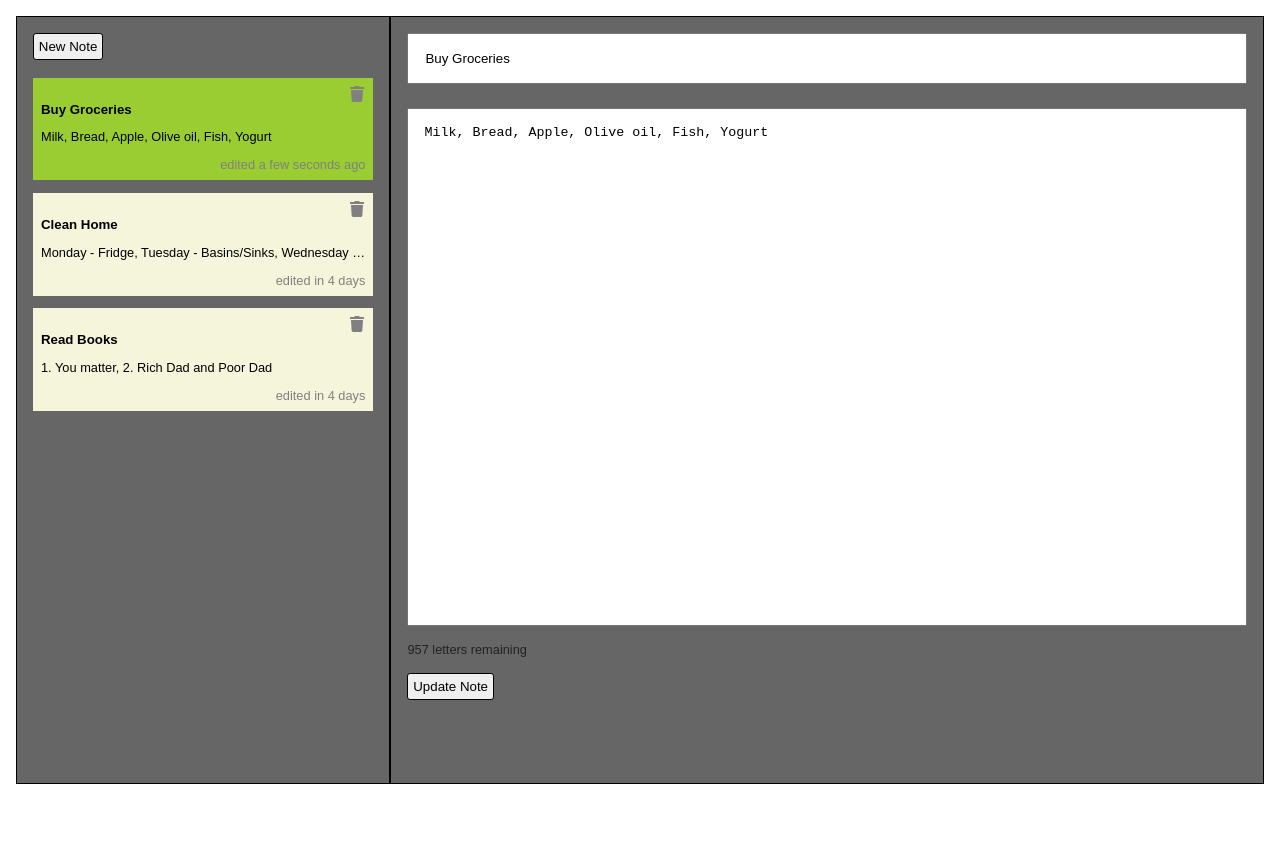
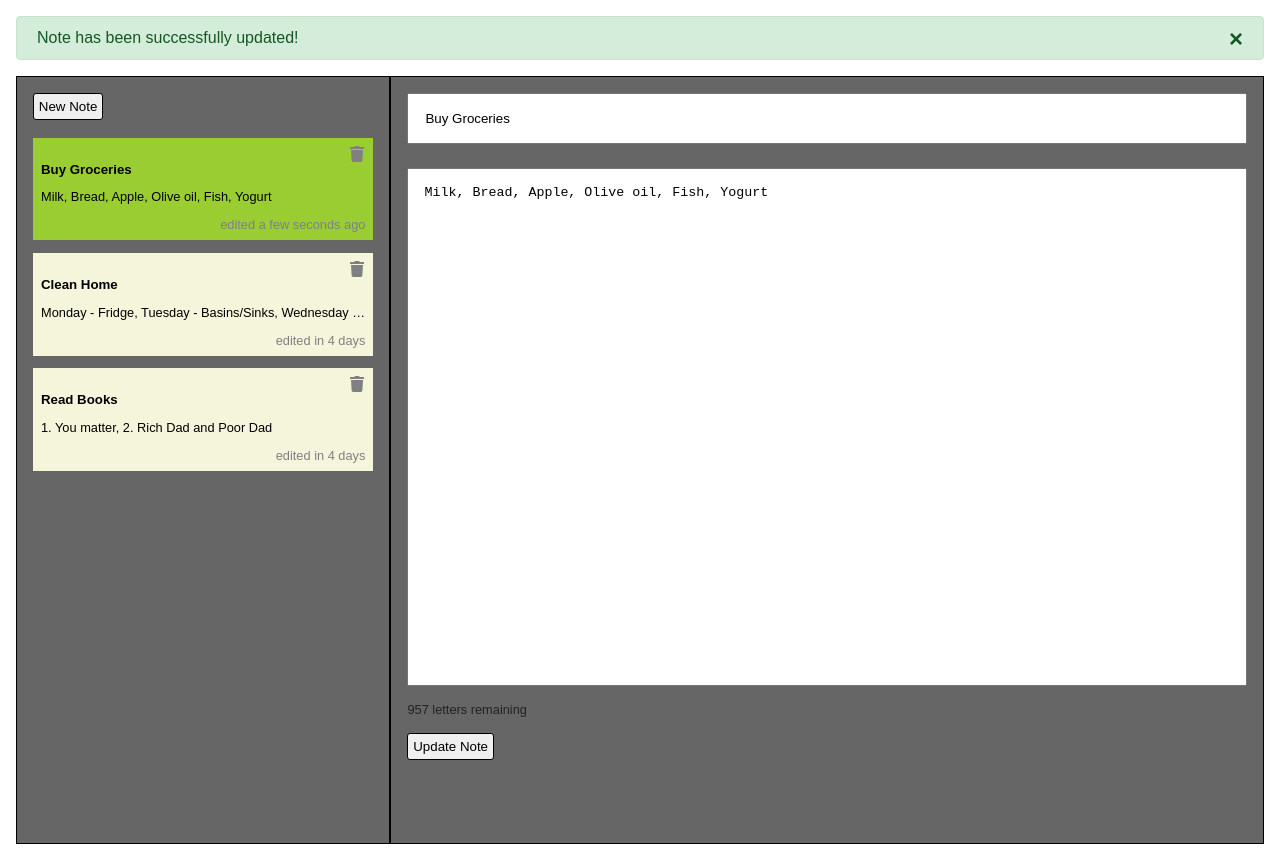
Before and after one commit to ManishaMuskan/react-notes-app, a React (Create React App) app: page / in a window 1280 px wide. Both pictures are taken after a click on the button "Update Note". Before the commit the page ends 800 px from the top, so only its background shows below. Built offline with nearby package versions, Linux system fonts and the light colour scheme.

Commit message:
Alert component added and implemented by passing props, fn refactored

```diff
--- a/src/App.css
+++ b/src/App.css
@@ -70,7 +70,7 @@
 }
 
 .notes-details-preview.active {
-  background: yellowgreen;
+	background: yellowgreen;
 }
 
 .notes-details-preview .notes-header {
@@ -84,7 +84,7 @@
 
 .notes-details-preview .notes-content h5 {
 	margin: 0;
-  text-transform: capitalize;
+	text-transform: capitalize;
 }
 
 .notes-details-preview .notes-content p {
@@ -100,3 +100,89 @@
 	text-align: right;
 	display: block;
 }
+
+/* ==================Alert=================== */
+/* The alert message box */
+.alert {
+	position: relative;
+	padding: 0.75rem 1.25rem;
+	margin-bottom: 1rem;
+	border: 1px solid transparent;
+	border-radius: 0.25rem;
+}
+
+.light {
+	color: #818182;
+	background-color: #fefefe;
+	border-color: #fdfdfe;
+}
+
+.dark {
+	color: #1b1e21;
+	background-color: #d6d8d9;
+	border-color: #c6c8ca;
+}
+
+.error {
+	color: #842029;
+	background-color: #f8d7da;
+	border-color: #f5c2c7;
+}
+
+.success {
+	color: #155724;
+	background-color: #d4edda;
+	border-color: #c3e6cb;
+}
+
+.danger {
+	color: #721c24;
+	background-color: #f8d7da;
+	border-color: #f5c6cb;
+}
+
+.warning {
+	color: #856404;
+	background-color: #fff3cd;
+	border-color: #ffeeba;
+}
+
+.primary {
+	color: #004085;
+	background-color: #cce5ff;
+	border-color: #b8daff;
+}
+
+.secondary {
+	color: #383d41;
+	background-color: #e2e3e5;
+	border-color: #d6d8db;
+}
+
+.info {
+	color: #0c5460;
+	background-color: #d1ecf1;
+	border-color: #bee5eb;
+}
+
+/* The close button */
+.closebtn {
+	position: absolute;
+	top: 0;
+	right: 0;
+	padding: 0.5rem 1.25rem;
+	color: inherit;
+	font-weight: bold;
+	font-size: 24px;
+	cursor: pointer;
+	transition: 0.3s;
+}
+
+/* When moving the mouse over the close button */
+.closebtn:hover {
+	color: black;
+}
+
+.hide {
+	display: none;
+}
--- a/src/App.js
+++ b/src/App.js
@@ -2,10 +2,14 @@ import { v4 as uuid } from "uuid";
 import { useState } from "react";
 
 import "./App.css";
+import NOTES from "./seeds/notes";
 import NoteEditor from "./components/notes/note_editor";
 import NotesList from "./components/notes/notes_list";
+import Alert from "./components/common_utils/alert/alert";
+import AppConstants from "./constants/app_constants";
 
 function App() {
+	// Note CRUD
 	const blankNote = {
 		id: uuid(),
 		title: "",
@@ -13,30 +17,7 @@ function App() {
 		createdDate: "",
 		lastModified: "",
 	};
-	const n = [
-		{
-			id: uuid(),
-			title: "Buy Groceries",
-			body: "Milk, Bread, Apple, Olive oil, Fish, Yogurt",
-			createdDate: 1654901504510,
-			lastModified: 1654901504510,
-		},
-		{
-			id: uuid(),
-			title: "Clean Home",
-			body: "Monday - Fridge, Tuesday - Basins/Sinks, Wednesday - Bedsheets",
-			createdDate: 1654901528228,
-			lastModified: 1654901528228,
-		},
-		{
-			id: uuid(),
-			title: "Read books",
-			body: "1. You matter, 2. Rich Dad and Poor Dad",
-			createdDate: 1654901551005,
-			lastModified: 1654901551005,
-		},
-	];
-	const [notes, setNotes] = useState(n);
+	const [notes, setNotes] = useState(NOTES);
 	const [activeNote, setActiveNote] = useState(
 		!notes.length ? blankNote : notes[0]
 	);
@@ -49,13 +30,9 @@ function App() {
 
 	const activateNote = (note) => {
 		setActiveNote(note);
-		setTimeout(() => {
-			console.log(activeNote);
-		}, 1000);
 	};
 
 	const addNote = (note) => {
-		if (note.title.trim() || note.body.trim()) {
 		// the spread operator to create copy and unshift to insert an item in the beginning
 		let newNotes = [...notes];
 		newNotes.unshift(note);
@@ -63,9 +40,6 @@ function App() {
 
 		// Set the newly created note as active note
 		setActiveNote(note);
-		} else {
-			console.log("Blank note cannot be added!!");
-		}
 	};
 
 	const deleteNote = (noteId) => {
@@ -73,7 +47,7 @@ function App() {
 			let newNotes = notes.filter((note) => noteId !== note.id);
 			setNotes(newNotes);
 
-			// todo: Look at how to do change state of activeNote with notes array
+			// todo: Look at how to do change state of activeNote with notes array, setState is asynchronous operation and setting notes[0] before setting the state of notes array
 			if (!newNotes.length) {
 				setActiveNote(blankNote);
 			} else {
@@ -95,9 +69,39 @@ function App() {
 		}
 	};
 
+	// Alert
+	const [alert, setAlert] = useState(null);
+
+	const showAlert = (alertObject) => {
+		const defaultProps = {
+			alertType: "primary",
+			classes: "",
+			style: null,
+			floatingTime: AppConstants.ALERT_FLOATING_TIME,
+			position: "top right",
+			message: "",
+		};
+
+		setAlert({ ...defaultProps, ...alertObject });
+		setTimeout(
+			() => {
+				dismissAlert();
+			},
+			alertObject.floatingTime
+				? alertObject.floatingTime
+				: AppConstants.ALERT_FLOATING_TIME
+		);
+	};
+
+	const dismissAlert = () => {
+		setAlert(null);
+	};
+
 	return (
 		<div className='App'>
 			{/* <p>Space for alert, need to be in fixed position</p> */}
+			<Alert alert={alert} dismissAlert={dismissAlert}></Alert>
+
 			<div className='notes-container'>
 				<div className='notes-sidebar'>
 					{/* <NotesMenu /> */}
@@ -121,6 +125,7 @@ function App() {
 						activeNote={activeNote}
 						handleDeleteNote={deleteNote}
 						handleUpdatenote={updateNote}
+						showAlert={showAlert}
 					/>
 				</div>
 				<div className='notes-main'>
@@ -129,6 +134,7 @@ function App() {
 						handleAddNote={addNote}
 						handleUpdateNote={updateNote}
 						activeNote={activeNote}
+						showAlert={showAlert}
 					/>
 				</div>
 			</div>
--- a/src/components/common_utils/alert/alert.js
+++ b/src/components/common_utils/alert/alert.js
@@ -0,0 +1,35 @@
+const Alert = (props) => {
+	console.log(props);
+	const { alert, dismissAlert } = props;
+	// const { alertType, classes, style, floatingTime, position, message } = alert;
+	const setPosition = () => {
+		let newPosition = alert.position.split(" ");
+		return {
+			...alert.style,
+			[newPosition[0]]: 0,
+			[newPosition[1]]: 0,
+		};
+	};
+
+	return (
+		props.alert && (
+			<div
+				className={`alert ${alert.alertType} ${alert.classes}`}
+				style={setPosition()}
+			>
+				<span className='closebtn' onClick={dismissAlert}>
+					&times;
+				</span>
+				{alert.message}
+			</div>
+		)
+	);
+};
+
+// type - info, success, error, warning
+// floatingtime? - default time to dismiss itself
+// show the children inside
+// position? - top left, top right, bottom right, bottom left, if not provided - default - bottom right
+// onClose button to dismiss the alert
+
+export default Alert;
--- a/src/components/notes/note_editor.js
+++ b/src/components/notes/note_editor.js
@@ -1,4 +1,4 @@
-import AppConstants from "../constants/app_constants";
+import AppConstants from "../../constants/app_constants";
 
 // getting fn to add note to notesList from parent component as props
 const NoteEditor = ({
@@ -6,6 +6,7 @@ const NoteEditor = ({
 	handleAddNote,
 	handleUpdateNote,
 	activeNote,
+	showAlert,
 }) => {
 	const handleNoteChange = (e) => {
 		handleActiveNoteChange(e);
@@ -19,12 +20,27 @@ const NoteEditor = ({
 	// passing note from child to parent and adding it using callback fn i.e. coming as prop
 	const addOrUpdateNote = () => {
 		let noteToBeAdded;
-		if (!activeNote.createdDate) {
-			noteToBeAdded = { ...activeNote, createdDate: Date.now() };
-			handleAddNote(noteToBeAdded);
+		if (activeNote.title.trim() || activeNote.body.trim()) {
+			if (!activeNote.createdDate) {
+				noteToBeAdded = { ...activeNote, createdDate: Date.now() };
+				handleAddNote(noteToBeAdded);
+				showAlert({
+					alertType: "success",
+					message: "Note has been successfully added!",
+				});
+			} else {
+				noteToBeAdded = { ...activeNote, lastModified: Date.now() };
+				handleUpdateNote(noteToBeAdded);
+				showAlert({
+					alertType: "success",
+					message: "Note has been successfully updated!",
+				});
+			}
 		} else {
-			noteToBeAdded = { ...activeNote, lastModified: Date.now() };
-			handleUpdateNote(noteToBeAdded);
+			showAlert({
+				alertType: "error",
+				message: "Blank note cannot be added!!",
+			});
 		}
 	};
 
--- a/src/components/notes/note_preview.js
+++ b/src/components/notes/note_preview.js
@@ -2,7 +2,13 @@ import React from "react";
 import { FaTrash } from "react-icons/fa";
 import Moment from "react-moment";
 
-const NotePreview = ({ note, activeNote, handleDeleteNote, activateNote }) => {
+const NotePreview = ({
+	note,
+	activeNote,
+	handleDeleteNote,
+	activateNote,
+	showAlert,
+}) => {
 	const renderMoment = (note) => {
 		if (!note.lastModified) {
 			return (
@@ -35,6 +41,10 @@ const NotePreview = ({ note, activeNote, handleDeleteNote, activateNote }) => {
 					onClick={(e) => {
 						e.stopPropagation();
 						handleDeleteNote(note.id);
+						showAlert({
+							alertType: "success",
+							message: "Note has been successfully deleted!",
+						});
 					}}
 				/>
 			</div>
--- a/src/components/notes/notes_list.js
+++ b/src/components/notes/notes_list.js
@@ -1,6 +1,12 @@
 import NotePreview from "./note_preview";
 
-const NotesList = ({ notes, activeNote, activateNote, handleDeleteNote }) => {
+const NotesList = ({
+	notes,
+	activeNote,
+	activateNote,
+	handleDeleteNote,
+	showAlert,
+}) => {
 	if (notes.length) {
 		const notesList = notes.map((note) => {
 			return (
@@ -10,6 +16,7 @@ const NotesList = ({ notes, activeNote, activateNote, handleDeleteNote }) => {
 					activeNote={activeNote}
 					handleDeleteNote={handleDeleteNote}
 					activateNote={activateNote}
+					showAlert={showAlert}
 				/>
 			);
 		});
--- a/src/components/constants/app_constants.js
+++ b/src/constants/app_constants.js
@@ -1,5 +1,6 @@
 const AppConstants = {
 	NOTE_BODY_CHARACTER_LIMIT: 1000,
+	ALERT_FLOATING_TIME: 5000, // in miliseconds
 };
 
 export default AppConstants;
--- /dev/null
+++ b/src/seeds/notes.js
@@ -0,0 +1,26 @@
+import { v4 as uuid } from "uuid";
+const NOTES = [
+	{
+		id: uuid(),
+		title: "Buy Groceries",
+		body: "Milk, Bread, Apple, Olive oil, Fish, Yogurt",
+		createdDate: 1654901504510,
+		lastModified: 1654901504510,
+	},
+	{
+		id: uuid(),
+		title: "Clean Home",
+		body: "Monday - Fridge, Tuesday - Basins/Sinks, Wednesday - Bedsheets",
+		createdDate: 1654901528228,
+		lastModified: 1654901528228,
+	},
+	{
+		id: uuid(),
+		title: "Read books",
+		body: "1. You matter, 2. Rich Dad and Poor Dad",
+		createdDate: 1654901551005,
+		lastModified: 1654935583468,
+	},
+];
+
+export default NOTES;
```
Lines whose indentation alone changed are shown as unchanged.
